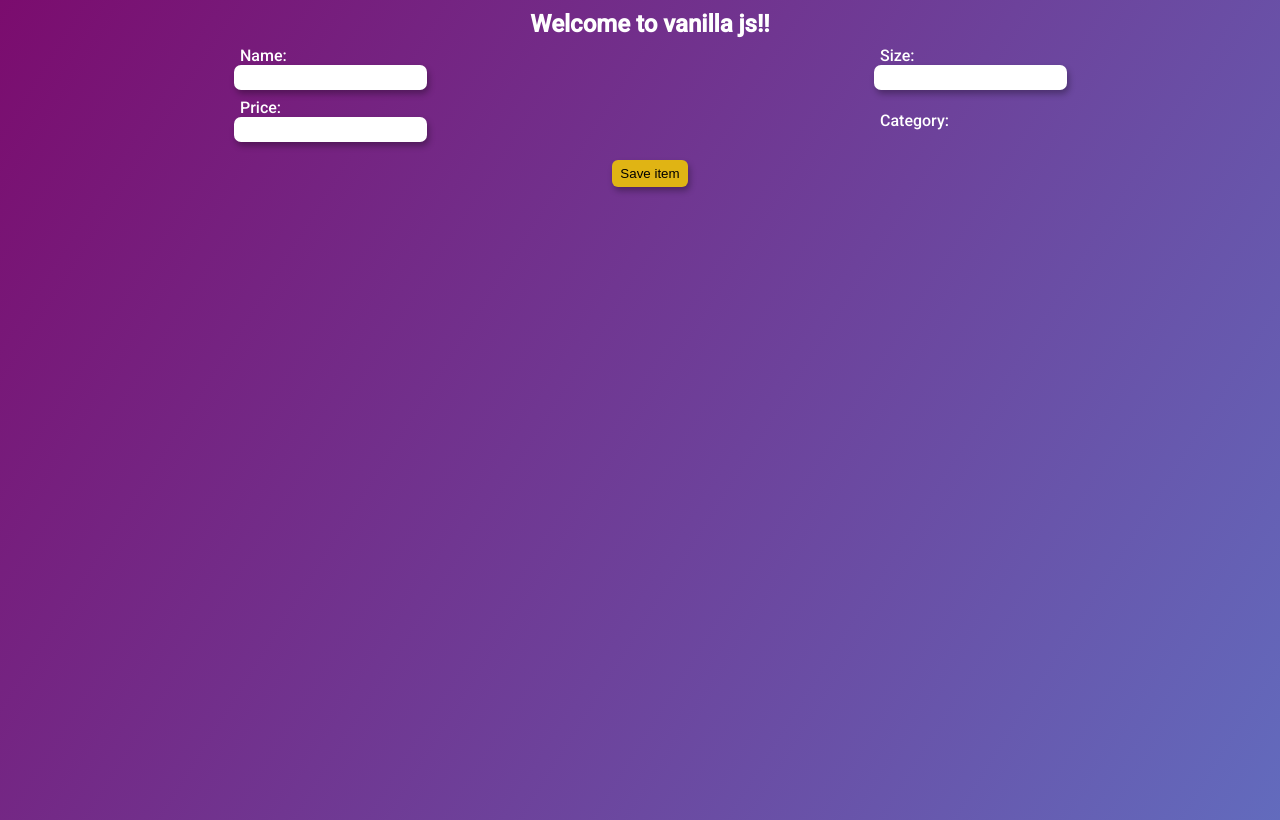
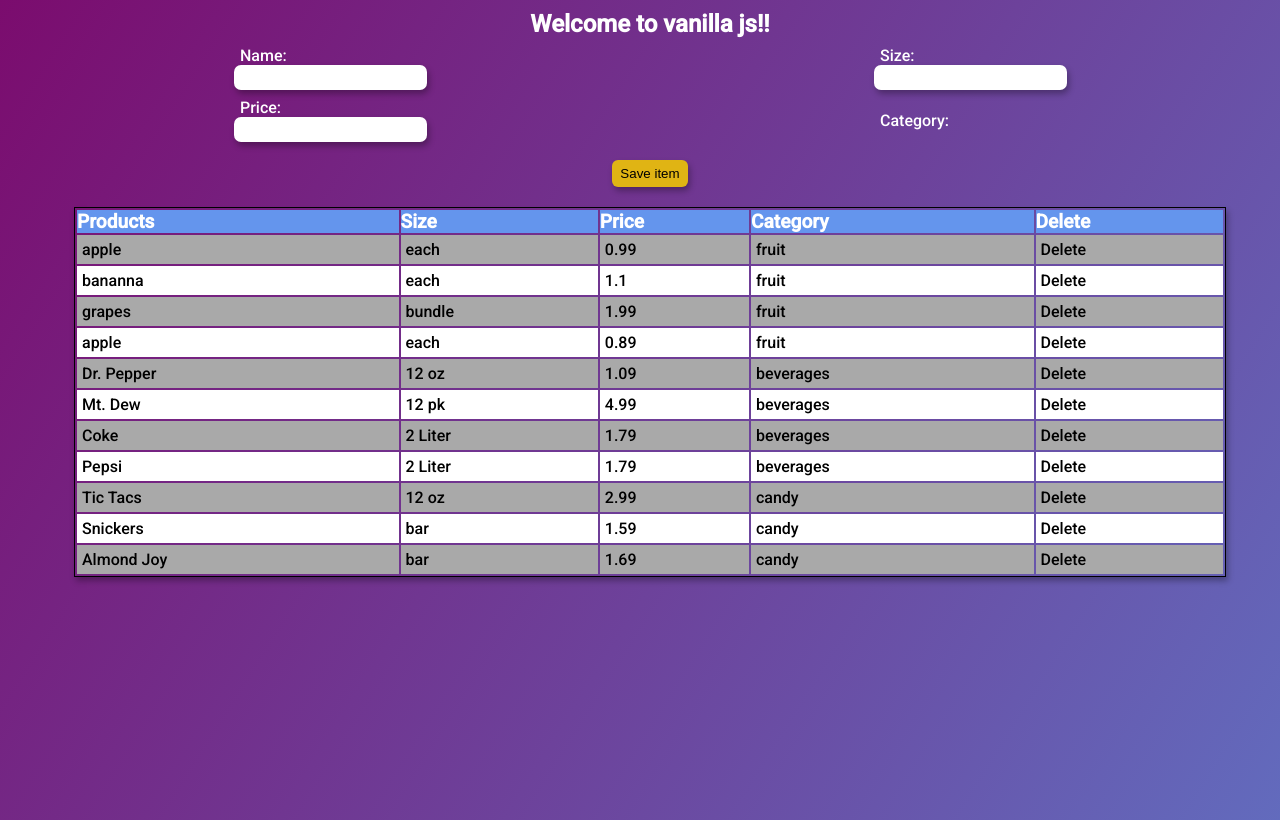
Before and after one commit to beanno1116/vanillajs2, a website built with webpack: page public/index.html in a window 1280 px wide. Built offline with nearby package versions, Linux system fonts and the light colour scheme.

Commit message:
Added table to ui

```diff
--- a/src/index.js
+++ b/src/index.js
@@ -5,7 +5,8 @@ import { data } from './data';
 
 
 
-let filteredData;
+let filteredData = data;
+console.log(filteredData);
 
 const state = {
     items: data,
@@ -45,3 +46,19 @@ const inputs = document.getElementsByTagName('input');
 for(let input of inputs){
     input.addEventListener('change',changeState);
 }
+
+
+const buildTable = () => {
+    let html =  `<table style="width:90%;margin:20px auto;color:#000;">`;
+    html += '<tr><th>Products</th><th>Size</th><th>Price</th><th>Category</th><th>Delete</th></tr>';
+
+    filteredData.map(item => {
+        const {name,id,price,category,size} = item;
+        html += `<tr><td>${name}</td><td>${size}</td><td>${price}</td><td>${category}</td><td>Delete</td></tr>`
+    })
+
+    html += '</table>';
+    document.getElementById('items').innerHTML = html;
+}
+
+buildTable();
--- a/src/styles.css
+++ b/src/styles.css
@@ -83,3 +83,33 @@ label {
     align-items: center;
     justify-content: center;
 }
+#items {
+    width: 100%;
+}
+
+table {
+    border: 1px solid black;
+    box-shadow: 2px 4px 6px rgba(0,0,0,.3);
+}
+th {
+    text-align: left;
+    background-color: cornflowerblue;
+    color: white;
+    font-size: 1.2rem;
+    font-weight: bold;
+    padding: 5;
+}
+tr {
+    border-bottom: 1px solid black;
+}
+
+tr:nth-child(even) {
+    background-color: darkgray;
+}
+tr:nth-child(odd) {
+    background-color: white;
+}
+
+td {
+    padding: 5px;
+}
```
